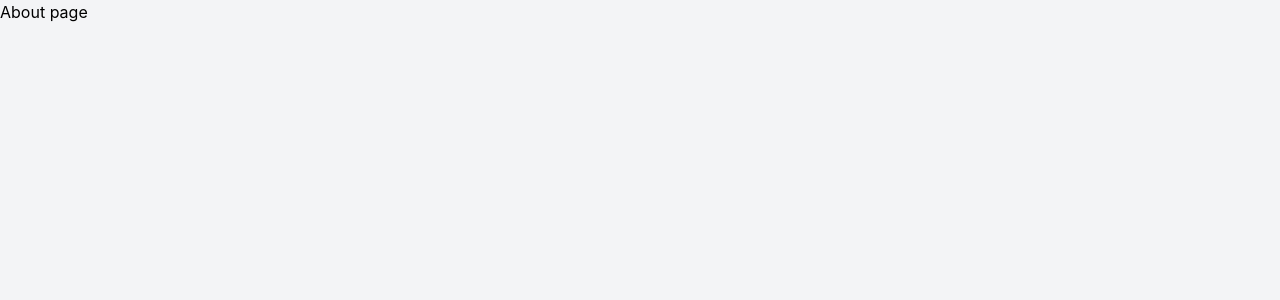
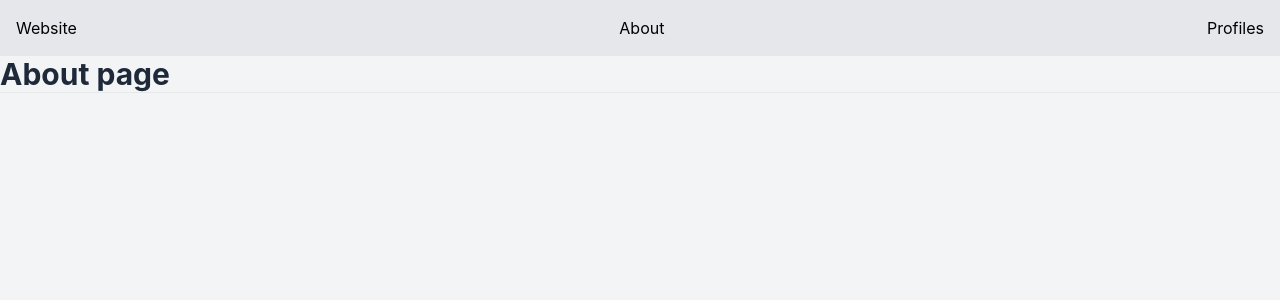
Before and after one commit to sachith89/vue-nuxt-playground, a Nuxt app: page /about in a window 1280 px wide. Shown: the top 300 px of the page. Built offline with nearby package versions, Linux system fonts and the light colour scheme.

Commit message:
Replace headers with reusable PageTitle component and update default layout structure

```diff
--- /dev/null
+++ b/app/components/PageTitle.vue
@@ -0,0 +1,5 @@
+<template>
+  <div class="text-3xl font-bold text-gray-800 shadow-2xs">
+    <slot/>
+  </div>
+</template>
--- /dev/null
+++ b/app/layouts/default.vue
@@ -0,0 +1,4 @@
+<template>
+  <NavigationBar/>
+  <slot/>
+</template>
--- a/app/layouts/profiles.vue
+++ /dev/null
@@ -1,4 +0,0 @@
-<template>
-  <div class="w-screen bg-amber-900"></div>
-  <slot/>
-</template>
--- a/app/pages/about.vue
+++ b/app/pages/about.vue
@@ -2,6 +2,6 @@
 </script>
 <template>
   <div>
-    <h1>About page</h1>
+    <PageTitle>About page</PageTitle>
   </div>
 </template>
--- a/app/pages/index.vue
+++ b/app/pages/index.vue
@@ -13,9 +13,7 @@ const {data, pending, error} = useFetch('/api/hello', {server: false});
 </script>
 
 <template>
-  <h3 class="text-2xl font-red">Welcome to home page</h3>
-  <div>
-  </div>
+  <PageTitle>Welcome to home page</PageTitle>
 
   <div>
     <p>Counter using ref() -> {{ counter1 }}. Click here to
```
